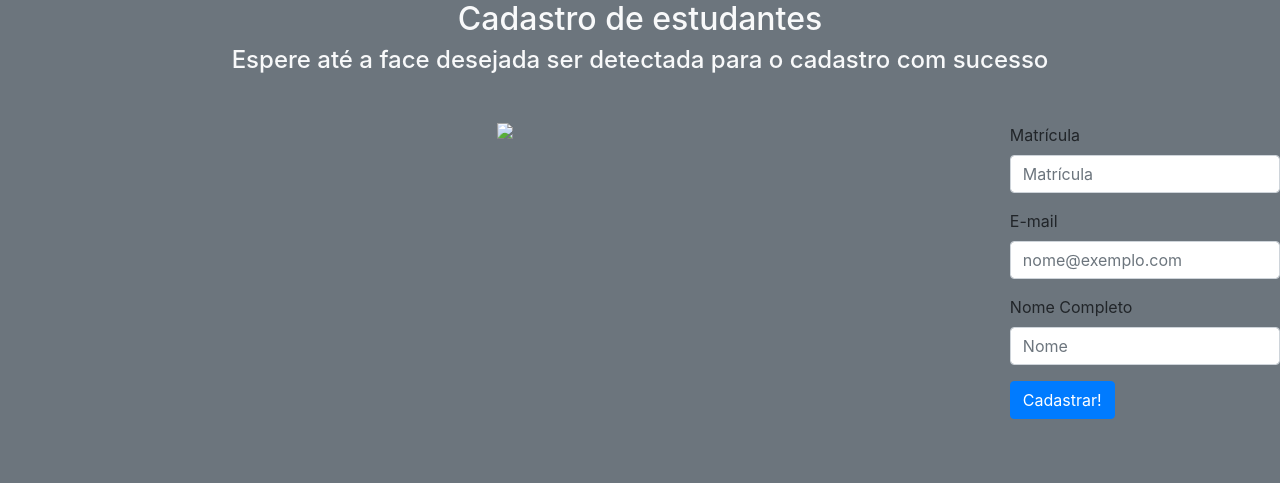
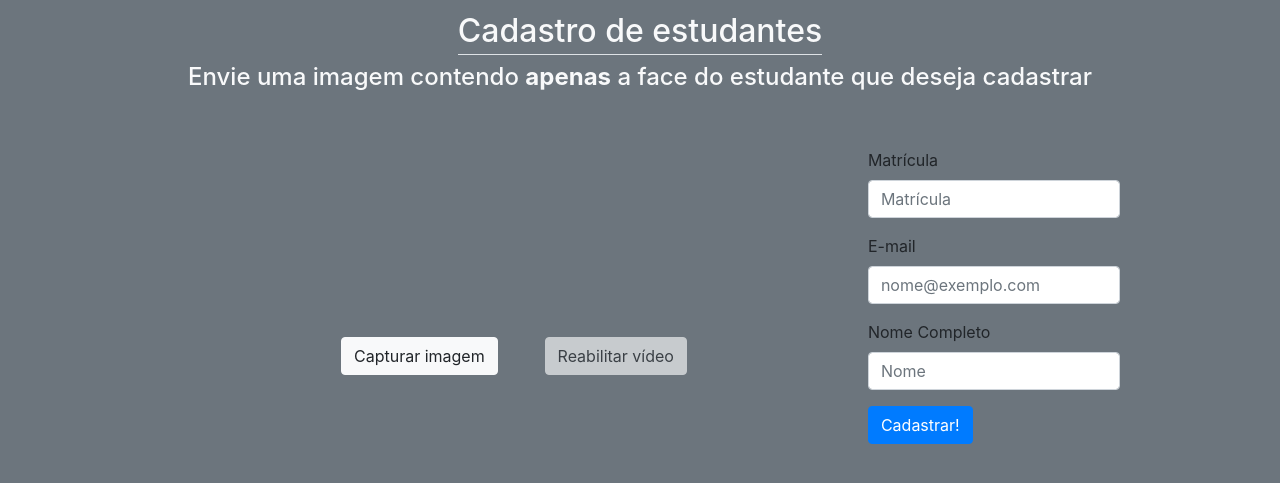
Before and after one commit to luizgribeiro/tcc_facerec, a Flask app: page /cadastro.htm in a window 1280 px wide. Shown: the part 56-539 px from the top of the page. Run offline with Flask 2, Linux system fonts and the light colour scheme; some libraries are stand-ins or nearby versions.

Commit message:
feat: add front end registry workflow/logic

```diff
--- a/src/front/static/scripts/formHandler.js
+++ b/src/front/static/scripts/formHandler.js
@@ -4,32 +4,54 @@
 formBtn.addEventListener("click", function(event) {
     event.preventDefault();
 
-    let cadastro = {
+    const cadastro = {
         matricula: document.getElementById("matricula").value,
         email: document.getElementById("email").value,
         nome:  document.getElementById("nome").value,
+        foto: getImage()
     };
 
+    console.log(cadastro);
 
-    let xhr = new XMLHttpRequest();
-    xhr.open("POST", "/cadastra_estudante", true);
-    xhr.setRequestHeader('Content-Type', 'application/json; charset=UTF-8');
 
-    // send the collected data as JSON
-    xhr.send(JSON.stringify(cadastro));
+    function getImage () {
+        const canvas = document.createElement('canvas');
+        const img = document.querySelector("img");
+        const ctx = canvas.getContext("2d");
+        ctx.canvas.height = img.height;
+        ctx.canvas.width = img.width;
+        ctx.drawImage(img, 0, 0);
 
-    xhr.onloadend = function () {
+        return canvas.toDataURL("image/jpg");
+    }
 
-        if (xhr.responseText == 'success') {
+
+    const endPoint = "http://woody:5000/student_registry"
+    //TODO: modificar para rota de API
+    const options = {
+        method: "POST",
+        headers: {
+            'Accept': 'application/json',
+            'Content-Type': 'application/json'
+          },
+        body: JSON.stringify(cadastro)
+    };
+
+    fetch(endPoint, options)
+    .then( response => {
+        if (response.status === 200) return response.json()
+    })
+    .catch(error => console.log(error))
+    .then( data => {
+        if ( data.response == 'success') {
             $('#successModal').modal();
             clearForm();
-        } else if (xhr.responseText == 'no_faces') {
+        } else if (data.response == 'no_faces') {
             $('#noFaceModal').modal();
-        } else if (xhr.responseText == 'multi_faces') {
+        } else if ( data.response == 'multi_faces') {
             $('#multiFacesModal').modal();
         }
-    };
-
+    })
 });
 
 function clearForm() {
--- /dev/null
+++ b/src/front/static/scripts/registryCapture.js
@@ -0,0 +1,51 @@
+const videoCaptureSetup = () => {
+    const screenshotButton = document.getElementById("capture-btn");
+    const restartVideoButton = document.getElementById("restart-video");
+    const img = document.querySelector("img");
+    const video = document.querySelector("video");
+    const canvas = document.createElement("canvas");
+
+    const constraints = {
+    video: true,
+    };
+
+    (() =>  {
+    navigator.mediaDevices
+        .getUserMedia(constraints)
+        .then(handleSuccess)
+        .catch(handleError);
+    })();
+
+    screenshotButton.onclick = video.onclick = function () {
+        canvas.width = video.videoWidth;
+        canvas.height = video.videoHeight;
+        canvas.getContext("2d").drawImage(video, 0, 0);
+        video.style.display = "none";
+        img.style.display = "";
+        img.src = canvas.toDataURL("image/png");
+
+        screenshotButton.disabled = true;
+        restartVideoButton.disabled = false;
+
+    }
+
+    restartVideoButton.onclick = () => {
+        video.style.display = "";
+        img.style.display = "none"
+        screenshotButton.disabled = false;
+        restartVideoButton.disabled = true;
+    }
+
+    function handleSuccess(stream) {
+        screenshotButton.disabled = false;
+        video.srcObject = stream;
+    }
+
+    function handleError(err) {
+        console.log(err);
+        //TODO: implementar notificação de na ausência de dispostitivo de captura
+    }
+
+}
+
+videoCaptureSetup();
--- a/src/front/templates/cadastro.htm
+++ b/src/front/templates/cadastro.htm
@@ -26,12 +26,20 @@
             </div>
         </nav>
     </header>
-    <main>
-        <h2 class="text-center text-light">Cadastro de estudantes</h2>
-        <h4 class="text-center text-light">Espere até a face desejada ser detectada para o cadastro com sucesso</h4>
-        <div class="d-flex mt-5">
-          <div class="d-flex justify-content-center video-container px-2 ">
-              <img id="video-stream" src="{{ url_for('video_feed') }}">
+    <main class="d-flex flex-column align-items-center">
+      <div class="w-100 d-flex flex-column align-items-center">
+        <h2 class="my-2 py-1 text-center text-light border-bottom">Cadastro de estudantes</h2>
+        <h4 class="text-center text-light">Envie uma imagem contendo <b>apenas</b> a face do estudante que deseja cadastrar</h4>
+      </div>
+        <div class="d-flex justify-content-center mt-5 w-75">
+          <div class="d-flex flex-column align-items-center video-container px-2 ">
+            <video autoplay class="w-50"></video>
+            <img src="" style="display: none;" class="w-50">
+            <canvas style="display:none;"></canvas>
+            <div class="d-flex flex-row justify-content-between w-50 px-6 py-3">
+              <button id='capture-btn' class="btn btn-light">Capturar imagem</button>
+              <button id='restart-video' class="btn btn-light" disabled>Reabilitar vídeo</button>
+            </div>
           </div>
           <form id="student-form">
               <div class="form-group">
@@ -113,6 +121,106 @@
 <script src="https://code.jquery.com/jquery-3.5.1.slim.min.js" integrity="sha384-DfXdz2htPH0lsSSs5nCTpuj/zy4C+OGpamoFVy38MVBnE+IbbVYUew+OrCXaRkfj" crossorigin="anonymous"></script>
 <script src="https://cdn.jsdelivr.net/npm/popper.js@1.16.0/dist/umd/popper.min.js" integrity="sha384-Q6E9RHvbIyZFJoft+2mJbHaEWldlvI9IOYy5n3zV9zzTtmI3UksdQRVvoxMfooAo" crossorigin="anonymous"></script>
 <script src="https://stackpath.bootstrapcdn.com/bootstrap/4.5.0/js/bootstrap.min.js" integrity="sha384-OgVRvuATP1z7JjHLkuOU7Xw704+h835Lr+6QL9UvYjZE3Ipu6Tp75j7Bh/kR0JKI" crossorigin="anonymous"></script>
+<script src= "{{ url_for('static',filename='scripts/registryCapture.js') }}"></script>
 <script src= "{{ url_for('static',filename='scripts/formHandler.js') }}"></script>
 </body>
 </html>
+
+
+<!--
+<!DOCTYPE HTML5>
+<html>
+  <head>
+  </head>
+
+  <body>
+
+  <video autoplay></video>
+
+
+  <script>
+    const hasGetUserMedia = () => {
+      return !!(navigator.mediaDevices && navigator.mediaDevices.getUserMedia);
+    }
+
+    if (hasGetUserMedia()) {
+      console.log("Good to go");
+    } else {
+      console.log("You are screwed!");
+    }
+
+    const constraints = {
+  video: true,
+};
+
+const video = document.querySelector("video");
+
+navigator.mediaDevices.getUserMedia(constraints).then((stream) => {
+  video.srcObject = stream;
+});
+  </script>
+
+<video autoplay></video>
+<img src="">
+<canvas style="display:none;"></canvas>
+
+<button>Hey, click me! </button>
+<script>
+const screenshotButton = document.querySelector("button");
+const img = document.querySelector("img");
+const video = document.querySelector("video");
+
+const canvas = document.createElement("canvas");
+/*
+captureVideoButton.onclick = function () {
+  navigator.mediaDevices
+    .getUserMedia(constraints)
+    .then(handleSuccess)
+    .catch(handleError);
+};
+*/
+const constraints = {
+  video: true,
+};
+
+(() =>  {
+  navigator.mediaDevices
+    .getUserMedia(constraints)
+    .then(handleSuccess)
+    .catch(handleError);
+})();
+
+screenshotButton.onclick = video.onclick = function () {
+  canvas.width = video.videoWidth;
+  canvas.height = video.videoHeight;
+  canvas.getContext("2d").drawImage(video, 0, 0);
+  // Other browsers will fall back to image/png
+  img.src = canvas.toDataURL("image/webp");
+  console.log(img.src);
+  fetch('http://localhost:5000/', {
+    method: 'POST',
+        headers: {
+      'Accept': 'application/json',
+      'Content-Type': 'application/json'
+    },
+    body: JSON.stringify({
+      "image_data": canvas.toDataURL("image/jpg")
+    })
+  }).then(response => console.log("Ok"))
+    .catch(err => console.log(`Req error: ${err}`));
+};
+
+function handleSuccess(stream) {
+  screenshotButton.disabled = false;
+  video.srcObject = stream;
+}
+
+function handleError(err) {
+  console.log(err);
+}
+</script>
+  </body>
+
+
+</html>
+-->
```
